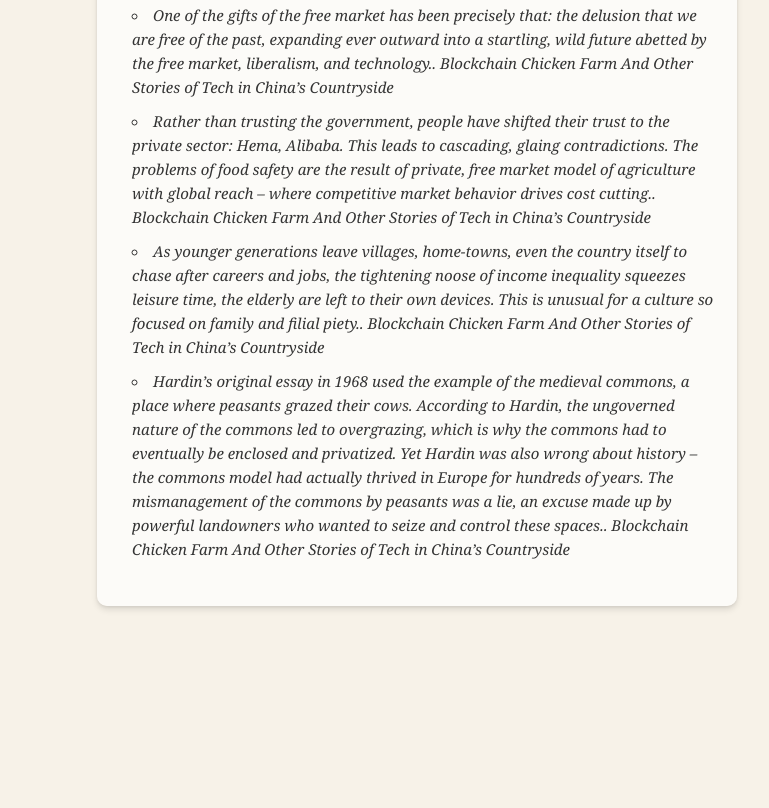
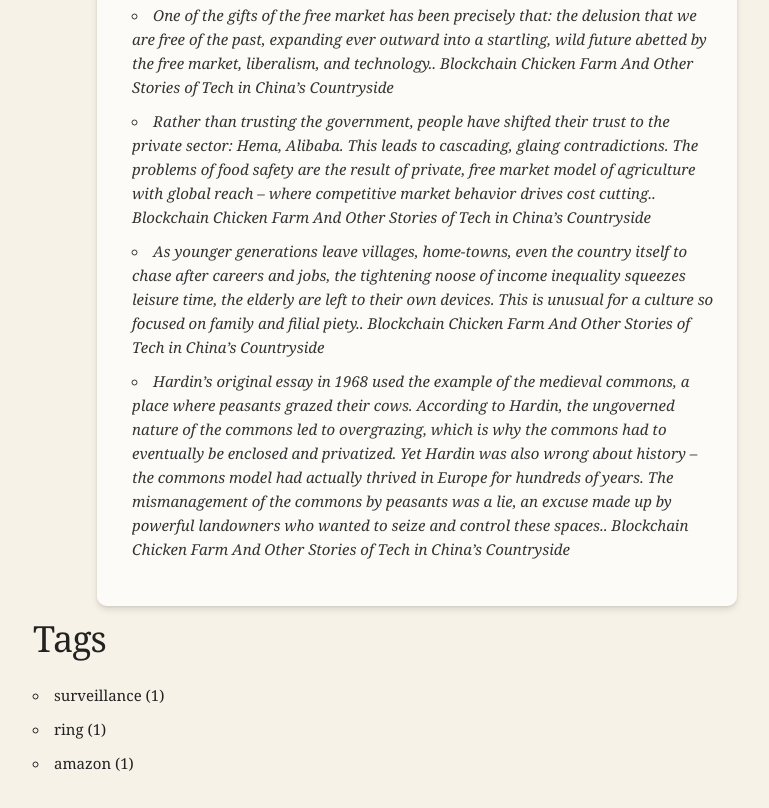
Before and after one commit to jmillerv/aphor, a plain HTML site: page archive.html in a window 1280 px wide. Shown: the part 5341-6149 px from the top of the page, without its empty margins (223-992 px from the left). Before the commit the page ends 5965 px from the top, so only its background shows below. Drawn offline with nearby package versions, Linux system fonts and the light colour scheme.

Commit message:
feat: initial tag support

```diff
--- a/archive.html
+++ b/archive.html
@@ -8,6 +8,7 @@
     <div class="main-container container">
         <!-- Navigation Bar -->
         <div id="navbar"></div>
+        <!-- quotes -->
         <div class="quote-container">
             <div class="archive-box">
                 <div class="author-list">
@@ -16,6 +17,13 @@
                     </div>
                 </div>
             </div>
+        </div>
+        <!--Tags-->
+        <div class="quote-tags-container">
+            <h3>Tags</h3>
+            <ul class="quote-tags">
+                <!-- Tags populated via script -->
+            </ul>
         </div>
     </div>
 </div>
--- a/js/archive.js
+++ b/js/archive.js
@@ -1,5 +1,5 @@
 // Function to load authors and quotes from the JSON file
-export async function loadAuthorsAndQuotes() {
+async function loadAuthorsAndQuotes() {
     const directLink = window.QUOTE_STORAGE;
     const response = await fetch(directLink);
     if (!response.ok) {
@@ -11,13 +11,14 @@
     }
     const quotes = data.quotes;
 
+    // Process tags
+    const tagsCount = processTags(quotes);
+
+    // Display tags
+    displayTags(tagsCount);
+
     // Create a set to store unique author names
-    const authorSet = new Set();
-
-    // Populate the authorSet with unique authors from the quotes data
-    quotes.forEach((quote) => {
-        authorSet.add(quote.author);
-    });
+    const authorSet = new Set(quotes.map((quote) => quote.author));
 
     // Sort authors alphabetically
     const sortedAuthors = Array.from(authorSet).sort();
@@ -27,6 +28,46 @@
 
     // Create and append author sections
     sortedAuthors.forEach((author) => {
+        const authorSection = createAuthorSection(author, quotes);
+        authorsContainer.appendChild(authorSection);
+    });
+
+
+}
+// processTags runs through each tag to generate a count
+function processTags(quotes) {
+    const tagsCount = {};
+
+    quotes.forEach((quote) => {
+        if (quote.tags && Array.isArray(quote.tags)) {
+            quote.tags.forEach((tag) => {
+                if (tagsCount[tag]) {
+                    tagsCount[tag]++;
+                } else {
+                    tagsCount[tag] = 1;
+                }
+            });
+        }
+    });
+
+    return tagsCount;
+}
+
+
+// displayTags add the tags to the tag container
+function displayTags(tagsCount) {
+    const quoteTags = document.querySelector('.quote-tags');
+
+    for (const tag in tagsCount) {
+        const tagItem = document.createElement('li');
+        tagItem.textContent = `${tag} (${tagsCount[tag]})`;
+        tagItem.dataset.tag = tag;
+        quoteTags.appendChild(tagItem);
+    }
+}
+
+// createAuthorSection generates the div for each author in the archive
+function createAuthorSection(author, quotes) {
     const authorSection = document.createElement('div');
     const authorName = document.createElement('h3');
     const quoteList = document.createElement('ul');
@@ -51,9 +92,8 @@
         quoteList.appendChild(listItem);
     });
 
-        // Add the author section to the authors container
-        authorsContainer.appendChild(authorSection);
-    });
+    return authorSection;
 }
 
+
 loadAuthorsAndQuotes();
```
Lines whose indentation alone changed are shown as unchanged.
